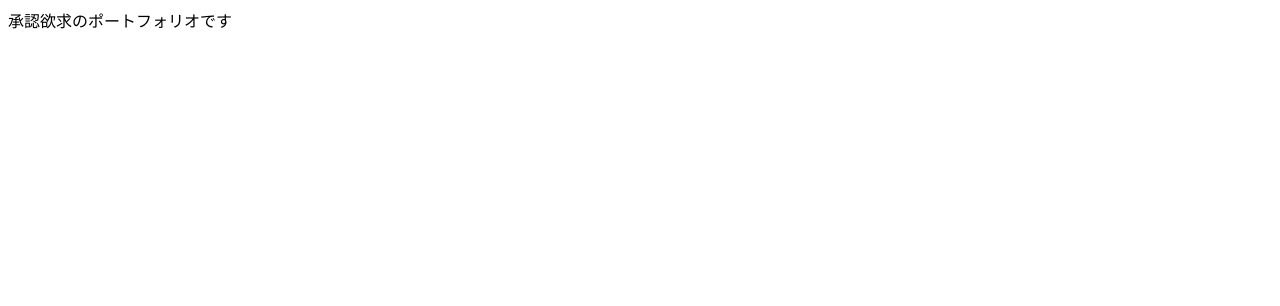
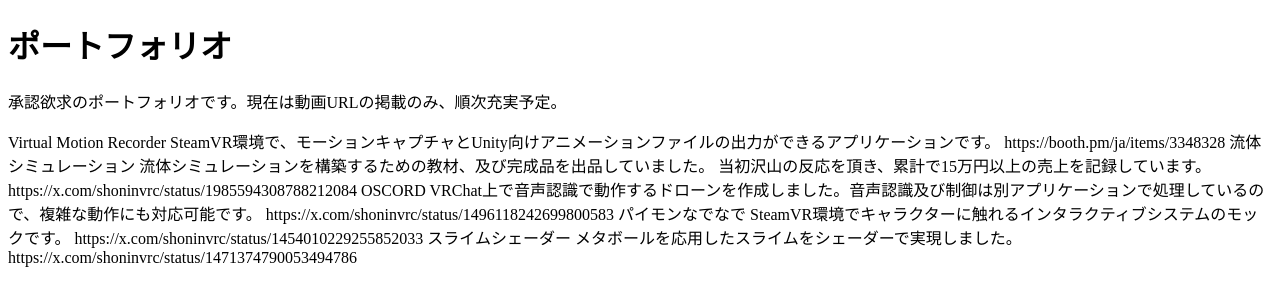
Before and after one commit to ShoninVRC/ShoninVRC.github.io, a plain HTML site: page index.html in a window 1280 px wide. Drawn offline with Linux system fonts and the light colour scheme.

Commit message:
Update index.html

```diff
--- a/index.html
+++ b/index.html
@@ -6,6 +6,28 @@
     <title>ポートフォリオ - 承認欲求</title>
 </head>
 <body>
-    承認欲求のポートフォリオです
+    <h1>ポートフォリオ</h1>
+    <p>承認欲求のポートフォリオです。現在は動画URLの掲載のみ、順次充実予定。</p>
+
+    Virtual Motion Recorder
+    SteamVR環境で、モーションキャプチャとUnity向けアニメーションファイルの出力ができるアプリケーションです。
+    https://booth.pm/ja/items/3348328
+
+    流体シミュレーション
+    流体シミュレーションを構築するための教材、及び完成品を出品していました。
+    当初沢山の反応を頂き、累計で15万円以上の売上を記録しています。
+    https://x.com/shoninvrc/status/1985594308788212084
+
+    OSCORD
+    VRChat上で音声認識で動作するドローンを作成しました。音声認識及び制御は別アプリケーションで処理しているので、複雑な動作にも対応可能です。
+    https://x.com/shoninvrc/status/1496118242699800583
+
+    パイモンなでなで
+    SteamVR環境でキャラクターに触れるインタラクティブシステムのモックです。
+    https://x.com/shoninvrc/status/1454010229255852033
+
+    スライムシェーダー
+    メタボールを応用したスライムをシェーダーで実現しました。
+    https://x.com/shoninvrc/status/1471374790053494786
 </body>
 </html>
```
